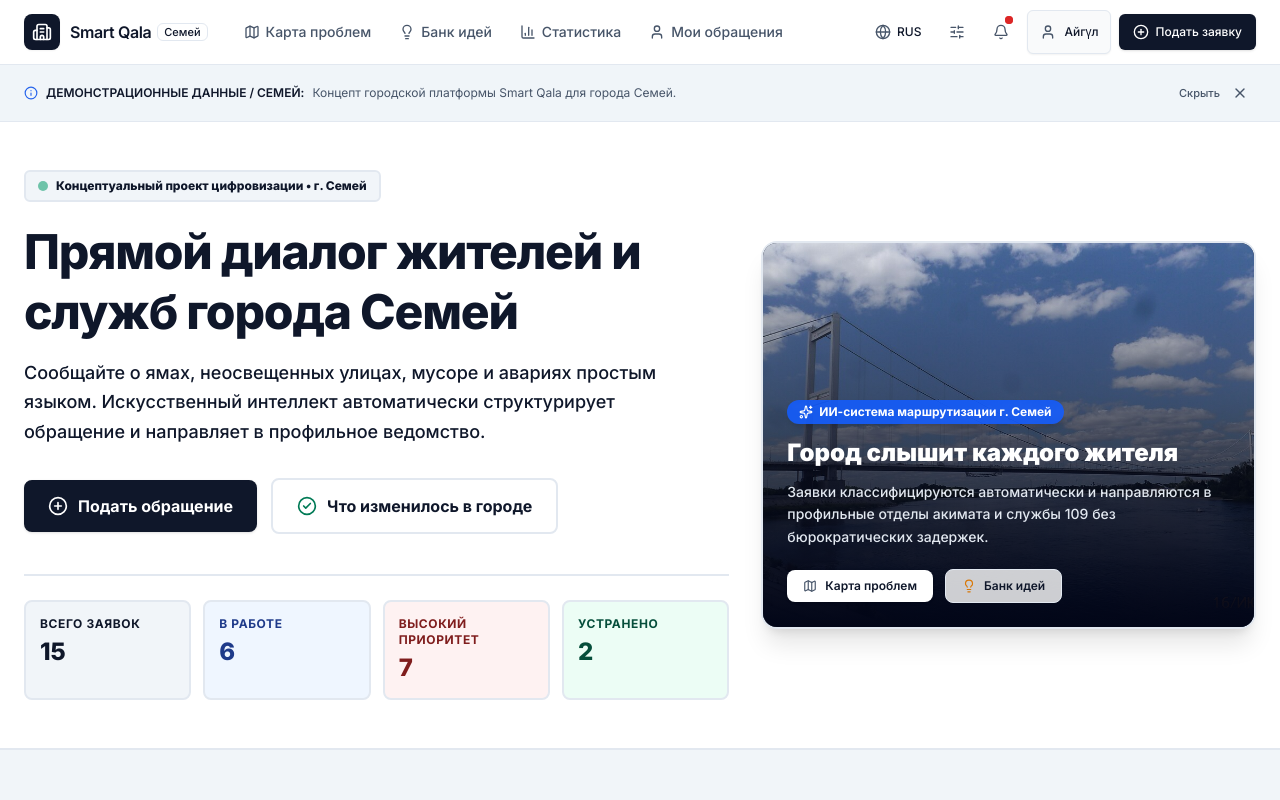
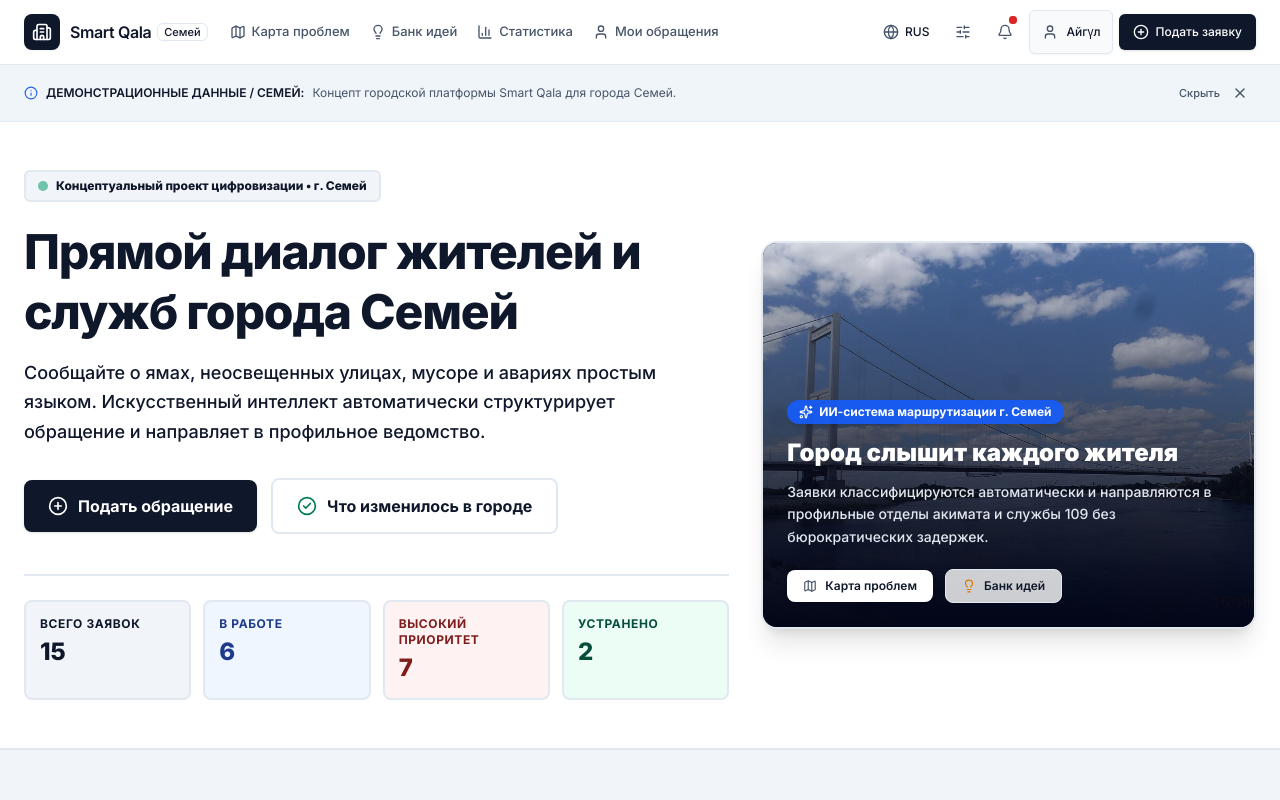
Before and after one commit to Sungatss/smart-qala, a Next.js app: page / in a window 1280 px wide. Both pictures are taken after typing "Sample", "Sample123" into the empty fields and a click on the button "Войти в личный кабинет". Shown: the top 800 px of the page. Built offline with nearby package versions, Linux system fonts and the light colour scheme.

Commit message:
fix(navbar): prevent overlap between staff panel and language dropdown across all screen widths

```diff
--- a/src/components/Navbar.tsx
+++ b/src/components/Navbar.tsx
@@ -90,8 +90,8 @@ export default function Navbar() {
       <div className="mx-auto flex h-16 max-w-7xl items-center justify-between px-4 md:px-6">
 
         {/* Brand Logo */}
-        <div className="flex items-center gap-3 xl:gap-6">
-          <Link href="/" className="flex items-center gap-2.5 shrink-0 group">
+        <div className="flex items-center gap-2 xl:gap-3.5 min-w-0">
+          <Link href="/" className="flex items-center gap-2 xl:gap-2.5 shrink-0 group">
             <div className="flex h-9 w-9 items-center justify-center rounded-lg bg-primary text-primary-foreground shadow-xs">
               <Building2 className="h-5 w-5 text-primary-foreground" />
             </div>
@@ -99,14 +99,14 @@ export default function Navbar() {
               <span className="text-base font-semibold tracking-tight text-foreground">
                 {t.brandName}
               </span>
-              <Badge variant="outline" className="px-1.5 py-0 text-[11px] font-medium">
+              <Badge variant="outline" className="hidden xl:inline-flex px-1.5 py-0 text-[11px] font-medium">
                 {t.brandCity}
               </Badge>
             </div>
           </Link>
 
-          {/* Desktop Nav Items (4 items) */}
-          <nav className="hidden lg:flex items-center gap-0.5 xl:gap-1 text-xs xl:text-sm font-medium">
+          {/* Desktop Nav Items (4 items + staff panel) */}
+          <nav className="hidden lg:flex items-center gap-0.5 xl:gap-1 text-xs xl:text-[13px] font-medium">
             {navLinks.map((item) => {
               const Icon = item.icon;
               const isActive = pathname === item.href;
@@ -114,13 +114,13 @@ export default function Navbar() {
                 <Link
                   key={item.href}
                   href={item.href}
-                  className={`flex items-center gap-1.5 rounded-md px-2 xl:px-3 py-1.5 xl:py-2 whitespace-nowrap transition-colors ${
+                  className={`flex items-center gap-1 xl:gap-1.5 rounded-md px-1.5 xl:px-2 py-1.5 whitespace-nowrap transition-colors ${
                     isActive
                       ? 'bg-muted text-foreground font-semibold'
                       : 'text-muted-foreground hover:bg-muted hover:text-foreground'
                   }`}
                 >
-                  <Icon className="h-4 w-4 shrink-0" />
+                  <Icon className="hidden xl:block h-4 w-4 shrink-0" />
                   <span>{item.label}</span>
                 </Link>
               );
@@ -130,7 +130,7 @@ export default function Navbar() {
             {(role === 'employee' || role === 'admin') && (
               <Link
                 href="/admin"
-                className={`flex items-center gap-1.5 rounded-md px-2 xl:px-3 py-1.5 xl:py-2 whitespace-nowrap transition-colors ${
+                className={`flex items-center gap-1 xl:gap-1.5 rounded-md px-1.5 xl:px-2 py-1.5 whitespace-nowrap transition-colors ${
                   pathname.startsWith('/admin')
                     ? 'bg-primary text-primary-foreground font-semibold'
                     : 'text-muted-foreground hover:bg-muted hover:text-foreground'
@@ -144,12 +144,12 @@ export default function Navbar() {
         </div>
 
         {/* Right Desktop Actions */}
-        <div className="hidden lg:flex items-center gap-1.5 xl:gap-2 shrink-0">
+        <div className="hidden lg:flex items-center gap-1 xl:gap-1.5 shrink-0">
 
           {/* Language Dropdown */}
           <DropdownMenu>
             <DropdownMenuTrigger asChild>
-              <Button variant="ghost" size="sm" className="h-9 gap-1.5 px-2.5 text-xs font-medium">
+              <Button variant="ghost" size="sm" className="h-9 gap-1 xl:gap-1.5 px-2 xl:px-2.5 text-xs font-medium">
                 <Globe className="h-4 w-4 text-muted-foreground" />
                 <span className="uppercase">{LANG_CODES[lang]}</span>
               </Button>
@@ -267,7 +267,7 @@ export default function Navbar() {
           {/* Account Dropdown */}
           <DropdownMenu>
             <DropdownMenuTrigger asChild>
-              <Button variant="outline" size="sm" className="h-9 gap-2 px-3 text-xs font-medium max-w-[170px]">
+              <Button variant="outline" size="sm" className="h-9 gap-1.5 xl:gap-2 px-2.5 xl:px-3 text-xs font-medium max-w-[120px] xl:max-w-[170px] shrink-0">
                 <User className="h-3.5 w-3.5 text-muted-foreground shrink-0" />
                 <span className="truncate">{user?.name ? user.name.split(' ')[0] : t.navProfile}</span>
               </Button>
@@ -308,10 +308,11 @@ export default function Navbar() {
           </DropdownMenu>
 
           {/* Report CTA */}
-          <Button asChild size="sm" className="h-9 gap-1.5 px-3.5 text-xs font-medium">
+          <Button asChild size="sm" className="h-9 gap-1.5 px-2.5 xl:px-3.5 text-xs font-medium shrink-0">
             <Link href="/create">
-              <PlusCircle className="h-4 w-4" />
-              <span>{t.navCreate}</span>
+              <PlusCircle className="h-4 w-4 shrink-0" />
+              <span className="hidden xl:inline">{t.navCreate}</span>
+              <span className="xl:hidden">Подать</span>
             </Link>
           </Button>
 
```
